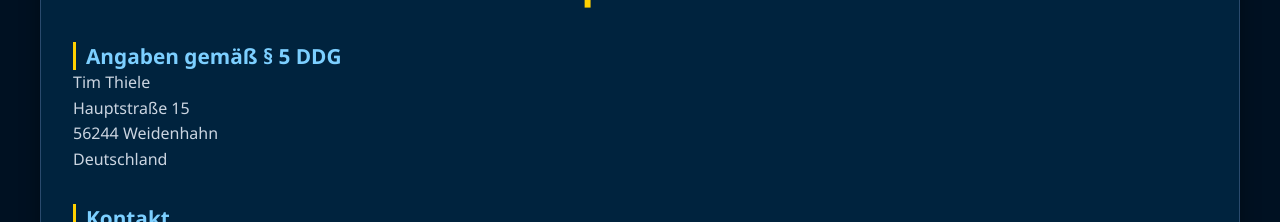
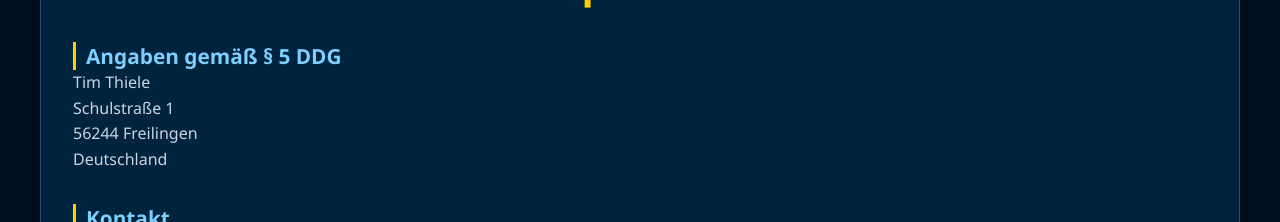
Before and after one commit to Greedrache/portfolio_fullstack, an Angular app: page /imprint in a window 1280 px wide. Shown: the part 228-450 px from the top of the page. Built offline with nearby package versions, Linux system fonts and the light colour scheme.

Commit message:
Adresse geändert

```diff
--- a/src/app/pages/imprint/imprint.component.html
+++ b/src/app/pages/imprint/imprint.component.html
@@ -5,8 +5,8 @@
   <h2>Angaben gemäß § 5 DDG</h2>
   <p>
     Tim Thiele<br>
-    Hauptstraße 15<br>
-    56244 Weidenhahn<br>
+    Schulstraße 1<br>
+    56244 Freilingen<br>
     Deutschland
   </p>
 
```
